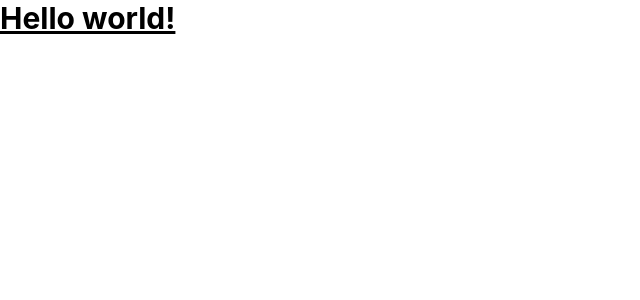
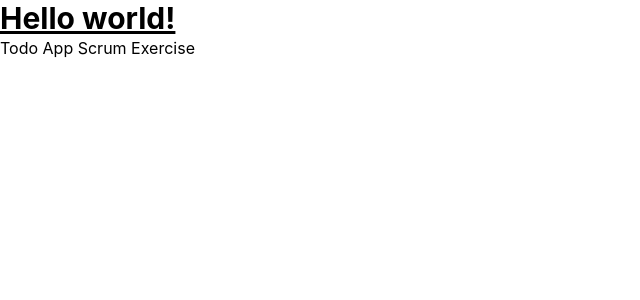
Before and after one commit to ChimentiMatt/Group-Todo-App, a React (Create React App) app: page / in a window 1280 px wide. Shown: the top 300 px of the page, without its empty margins (0-640 px from the left). Built offline with nearby package versions, Linux system fonts and the light colour scheme.

Commit message:
components directory created, header component added imported to app

```diff
--- a/src/App.js
+++ b/src/App.js
@@ -1,10 +1,14 @@
+import Header from './components/Header.js'
+
+
 
 function App() {
   return (
     <div className="App">
     <h1 className="text-3xl font-bold underline">
-      Hello world!
+        Hello world!
     </h1>
+    <Header></Header>
     </div>
   );
 }
--- /dev/null
+++ b/src/components/Header.js
@@ -0,0 +1,9 @@
+
+function Header(props) {
+    return (
+        <h1>Todo App Scrum Exercise</h1>
+    );
+}
+
+
+export default Header;
```
